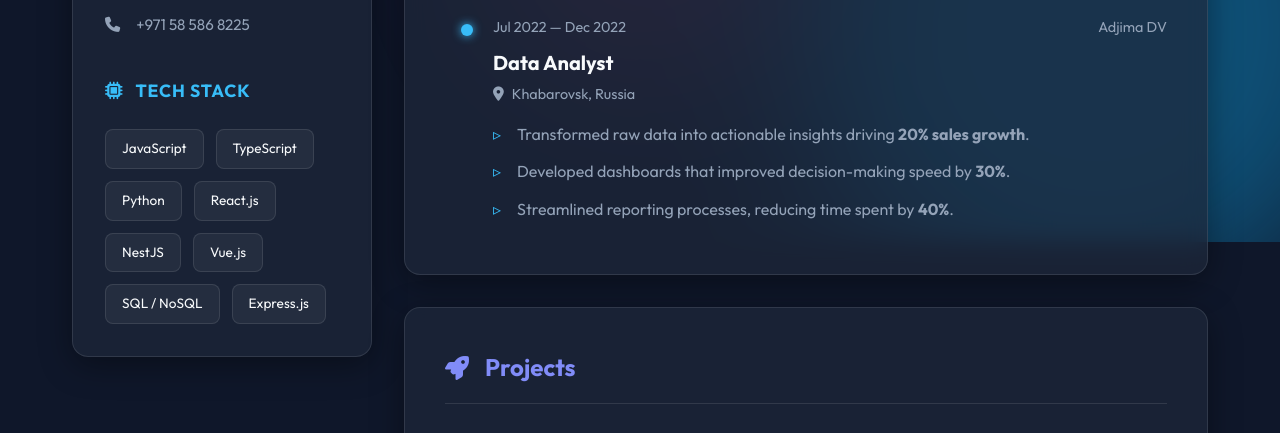
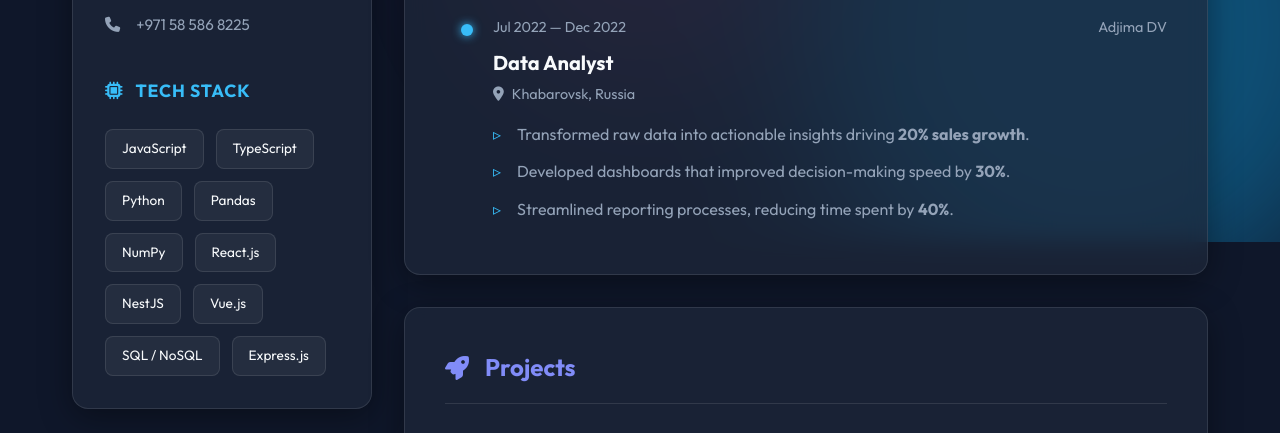
Before and after one commit to SrLinq/resumeSite.github.io, a plain HTML site: page index.html in a window 1280 px wide. Shown: the part 558-991 px from the top of the page. Drawn offline with Linux system fonts and the light colour scheme.

Commit message:
feat: add Pandas and NumPy to skills list

```diff
--- a/index.html
+++ b/index.html
@@ -89,6 +89,8 @@
               <div class="skill-tag">JavaScript</div>
               <div class="skill-tag">TypeScript</div>
               <div class="skill-tag">Python</div>
+              <div class="skill-tag">Pandas</div>
+              <div class="skill-tag">NumPy</div>
               <div class="skill-tag">React.js</div>
               <div class="skill-tag">NestJS</div>
               <div class="skill-tag">Vue.js</div>
```
